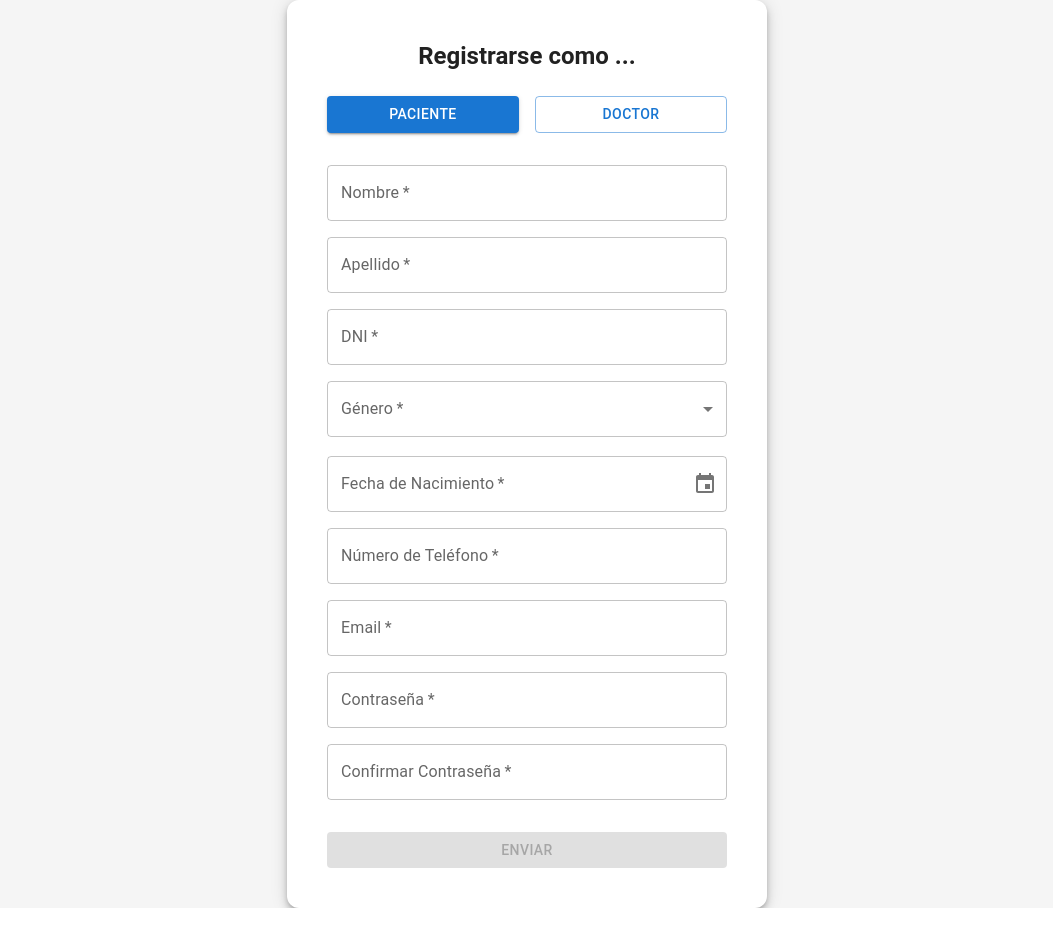
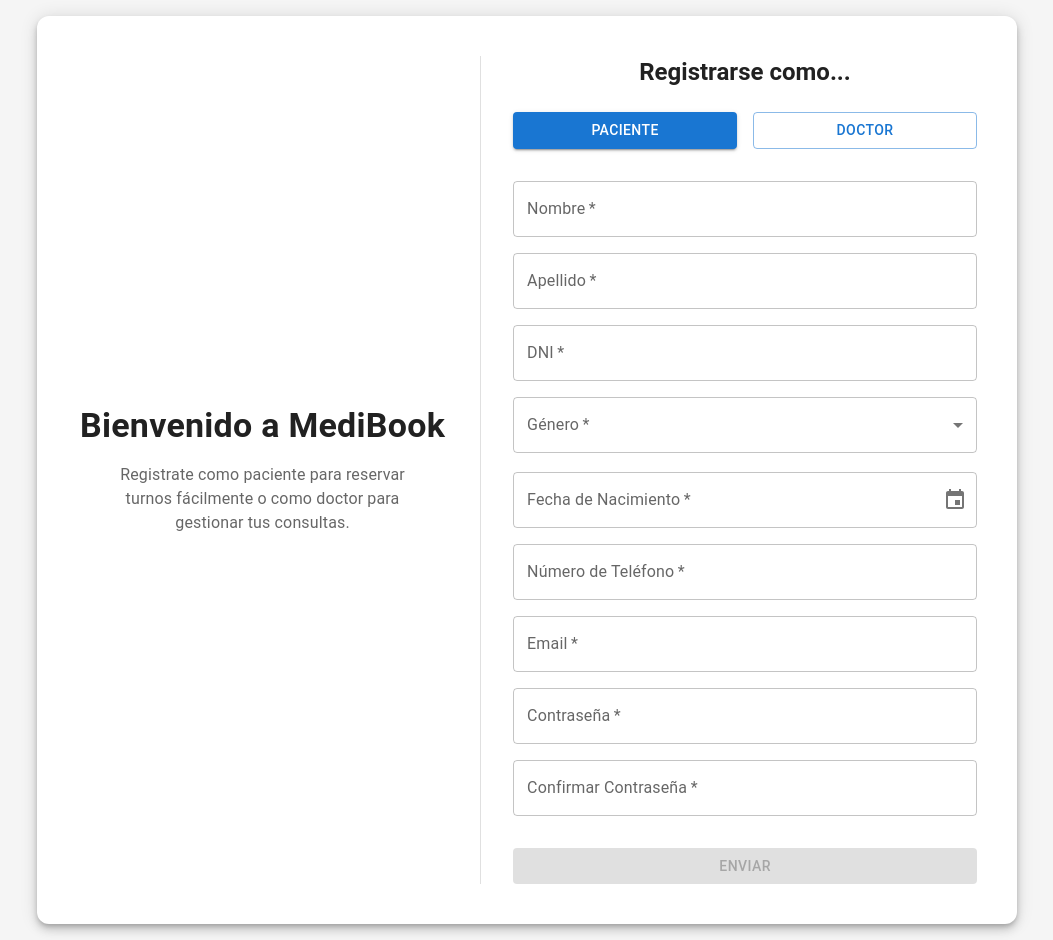
Before and after one commit to uca-pid/2025-aguinaldo-front, a React (Vite) app: page /register in a window 1280 px wide. Shown: the whole page, without its empty margins (113-1166 px from the left). Before the commit the page ends 908 px from the top, so only its background shows below. Built offline with nearby package versions, Linux system fonts and the light colour scheme.

Commit message:
Changed Input's Keys names and Style

```diff
--- a/src/components/register/RegisterScreen.tsx
+++ b/src/components/register/RegisterScreen.tsx
@@ -1,48 +1,93 @@
 import React from "react";
-import { Box, Button, Typography, Paper, Stack } from "@mui/material";
+import {
+  Box,
+  Button,
+  Typography,
+  Paper,
+  Stack,
+  useMediaQuery,
+  useTheme,
+  Divider,
+} from "@mui/material";
 import PatientRegisterForm from "./userForms/PatientRegisterForm";
 import DoctorRegisterForm from "./userForms/DoctorRegisterForm";
 import { useMachines } from "../../providers/MachineProvider";
 
 const RegisterScreen: React.FC = () => {
-  const {ui, register} = useMachines();
+  const { ui, register } = useMachines();
   const { context: uiContext, send: uiSend } = ui;
   const { context: registerContext } = register;
 
   const formContext = uiContext.toggleStates || {};
   const isPatient = formContext["patient"] ?? true;
   const isIn = formContext["fade"] ?? true;
-  const isSuccess = (registerContext.apiResponse && !registerContext.apiResponse.error) ?? false;
+  const isSuccess =
+    (registerContext.apiResponse && !registerContext.apiResponse.error) ?? false;
+
+  const theme = useTheme();
+  const isMobile = useMediaQuery(theme.breakpoints.down("sm"));
 
   return (
     <Box
       display="flex"
       justifyContent="center"
       alignItems="center"
+      minHeight="100vh"
       bgcolor="#f5f5f5"
+      p={2}
     >
       <Paper
         elevation={6}
         sx={{
-          p: 5,
-          width: 400,
-          textAlign: "center",
+          display: "flex",
+          flexDirection: isMobile ? "column" : "row",
+          alignItems: "center",
+          justifyContent: "center",
+          gap: 4,
+          p: { xs: 3, sm: 5 },
+          width: "100%",
+          maxWidth: 900,
           borderRadius: 3,
           opacity: isIn ? 1 : 0,
           transition: "opacity 0.3s",
         }}
       >
+        {!isMobile && (
+          <Box flex={0.8} textAlign="center">
+            <Typography variant="h4" fontWeight={700} mb={2}>
+              Bienvenido a MediBook
+            </Typography>
+            <Typography variant="body1" color="text.secondary" px={4}>
+              Registrate como paciente para reservar turnos fácilmente
+              o como doctor para gestionar tus consultas.
+            </Typography>
+          </Box>
+        )}
+
+        {!isMobile && <Divider orientation="vertical" flexItem />}
+
+        <Box flex={1} width="100%">
           {isSuccess ? (
-          <Typography variant="h5" fontWeight={600} color="green">
-            Registro exitoso!
+            <Typography variant="h5" fontWeight={600} color="success.main" textAlign="center">
+              🎉 Registro exitoso!
             </Typography>
           ) : (
             <>
-            <Typography variant="h5" mb={3} fontWeight={600}>
-              Registrarse como ...
+              <Typography
+                variant="h5"
+                mb={3}
+                fontWeight={600}
+                textAlign="center"
+              >
+                Registrarse como...
               </Typography>
 
-            <Stack direction="row" spacing={2} justifyContent="center" mb={4}>
+              <Stack
+                direction={isMobile ? "column" : "row"}
+                spacing={2}
+                justifyContent="center"
+                mb={4}
+              >
                 <Button
                   variant={isPatient ? "contained" : "outlined"}
                   onClick={() => uiSend({ type: "TOGGLE", key: "patient" })}
@@ -66,6 +111,7 @@
               )}
             </>
           )}
+        </Box>
       </Paper>
     </Box>
   );
--- a/src/components/register/userForms/PatientRegisterForm.tsx
+++ b/src/components/register/userForms/PatientRegisterForm.tsx
@@ -26,17 +26,19 @@
   const hasErrorsOrEmpty = () => {
     const values = registerContext.formValues || {};
     const errors = registerContext.formErrors || {};
-    const keys = [
-      "patientNombre",
-      "patientApellido",
-      "patientDni",
-      "patientGenero",
-      "patientFechaNacimiento",
-      "patientEmail",
-      "patientPassword",
-      "patientPasswordConfirm",
-      "patientTelefono",
+
+    const keys: (keyof typeof values)[] = [
+      "patient_name",
+      "patient_surname",
+      "patient_dni",
+      "patient_gender",
+      "patient_birthdate",
+      "patient_email",
+      "patient_password",
+      "patient_password_confirm",
+      "patient_phone",
     ];
+
     return keys.some((key) => !values[key] || errors[key]);
   };
 
@@ -45,42 +47,42 @@
       <Stack spacing={2}>
         <TextField
           label="Nombre"
-          name="patientNombre"
+          name="patient_name"
           fullWidth
           required
           onChange={(e) => debouncedUpdate(e.target.name, e.target.value)}
-          error={!!registerContext.formErrors?.patientNombre}
-          helperText={registerContext.formErrors?.patientNombre || ""}
+          error={!!registerContext.formErrors?.patient_name}
+          helperText={registerContext.formErrors?.patient_name || ""}
         />
         <TextField
           label="Apellido"
-          name="patientApellido"
+          name="patient_surname"
           fullWidth
           required
           onChange={(e) => debouncedUpdate(e.target.name, e.target.value)}
-          error={!!registerContext.formErrors?.patientApellido}
-          helperText={registerContext.formErrors?.patientApellido || ""}
+          error={!!registerContext.formErrors?.patient_surname}
+          helperText={registerContext.formErrors?.patient_surname || ""}
         />
         <TextField
           label="DNI"
-          name="patientDni"
+          name="patient_dni"
           type="number"
           fullWidth
           required
           onChange={(e) => debouncedUpdate(e.target.name, e.target.value)}
-          error={!!registerContext.formErrors?.patientDni}
-          helperText={registerContext.formErrors?.patientDni || ""}
+          error={!!registerContext.formErrors?.patient_dni}
+          helperText={registerContext.formErrors?.patient_dni || ""}
         />
         <FormControl
           fullWidth
           required
-          error={!!registerContext.formErrors?.patientGenero}
+          error={!!registerContext.formErrors?.patient_gender}
         >
           <InputLabel id="genero-patient-label">Género</InputLabel>
           <Select
             labelId="genero-patient-label"
             id="genero-patient"
-            name="patientGenero"
+            name="patient_gender"
             defaultValue=""
             fullWidth
             onChange={(e) => debouncedUpdate(e.target.name, e.target.value)}
@@ -89,7 +91,7 @@
             <MenuItem value={"Femenino"}>Femenino</MenuItem>
           </Select>
           <FormHelperText>
-            {registerContext.formErrors?.patientGenero}
+            {registerContext.formErrors?.patient_gender}
           </FormHelperText>
         </FormControl>
         <FormControl fullWidth required>
@@ -101,55 +103,55 @@
                 textField: {
                   required: true,
                   fullWidth: true,
-                  name: "patientFechaNacimiento",
+                  name: "patient_birthdate",
                 },
               }}
               onChange={(date) =>
-                debouncedUpdate("patientFechaNacimiento", date)
+                debouncedUpdate("patient_birthdate", date)
               }
             />
           </LocalizationProvider>
         </FormControl>
         <TextField
           label="Número de Teléfono"
-          name="patientTelefono"
+          name="patient_phone"
           type="number"
           fullWidth
           required
           onChange={(e) => debouncedUpdate(e.target.name, e.target.value)}
-          error={!!registerContext.formErrors?.patientTelefono}
-          helperText={registerContext.formErrors?.patientTelefono || ""}
+          error={!!registerContext.formErrors?.patient_phone}
+          helperText={registerContext.formErrors?.patient_phone || ""}
         />
         <TextField
           label="Email"
-          name="patientEmail"
+          name="patient_email"
           type="email"
           fullWidth
           required
           onChange={(e) => debouncedUpdate(e.target.name, e.target.value)}
-          error={!!registerContext.formErrors?.patientEmail}
-          helperText={registerContext.formErrors?.patientEmail || ""}
+          error={!!registerContext.formErrors?.patient_email}
+          helperText={registerContext.formErrors?.patient_email || ""}
         />
         <TextField
           label="Contraseña"
-          name="patientPassword"
+          name="patient_password"
           type="password"
           fullWidth
           required
           onChange={(e) => debouncedUpdate(e.target.name, e.target.value)}
-          error={!!registerContext.formErrors?.patientPassword}
-          helperText={registerContext.formErrors?.patientPassword || ""}
+          error={!!registerContext.formErrors?.patient_password}
+          helperText={registerContext.formErrors?.patient_password || ""}
         />
         <TextField
           label="Confirmar Contraseña"
-          name="patientPasswordConfirm"
+          name="patient_password_confirm"
           type="password"
           fullWidth
           required
           onChange={(e) => debouncedUpdate(e.target.name, e.target.value)}
-          error={!!registerContext.formErrors?.patientPasswordConfirm}
+          error={!!registerContext.formErrors?.patient_password_confirm}
           helperText={
-            registerContext.formErrors?.patientPasswordConfirm || ""
+            registerContext.formErrors?.patient_password_confirm || ""
           }
         />
       </Stack>
--- a/src/machines/registerMachine.ts
+++ b/src/machines/registerMachine.ts
@@ -2,8 +2,31 @@
 import {validateField} from "../utils/registerValidation";
 
 export interface RegisterMachineContext {
-  formValues: Record<string, any>;
-  formErrors?: Record<string, string>;
+  formValues: {
+    patient_name: string;
+    patient_surname: string;
+    patient_dni: string;
+    patient_gender: string;
+    patient_birthdate: string | null;
+    patient_email: string;
+    patient_password: string;
+    patient_password_confirm: string;
+    patient_phone: string;
+    doctor_name: string;
+    doctor_surname: string;
+    doctor_specialty: string;
+    doctor_medical_license: string;
+    doctor_gender: string;
+    doctor_birthdate: string | null;
+    doctor_email: string;
+    doctor_password: string;
+    doctor_password_confirm: string;
+    doctor_phone: string;
+    doctor_slot_duration_min?: number;
+  };
+  formErrors?: {
+    [key: string]: string;
+  };
   apiResponse?: any;
 }
 
@@ -17,11 +40,11 @@
   initial: "idle",
   context: {
     formValues: {
-        patientNombre: "", patientApellido: "", patientDni: "", patientGenero: "", patientFechaNacimiento: null,
-        patientEmail: "",  patientPassword: "", patientPasswordConfirm: "", patientTelefono: "",
+        patient_name: "", patient_surname: "", patient_dni: "", patient_gender: "", patient_birthdate: null,
+        patient_email: "",  patient_password: "", patient_password_confirm: "", patient_phone: "",
 
-        doctorNombre: "", doctorApellido: "", doctorEspecialidad: "", doctorMatricula: "", doctorGenero: "",
-        doctorFechaNacimiento: null, doctorEmail: "", doctorPassword: "", doctorPasswordConfirm: "", doctorTelefono: ""
+        doctor_name: "", doctor_surname: "", doctor_specialty: "", doctor_medical_license: "", doctor_gender: "",
+        doctor_birthdate: null, doctor_email: "", doctor_password: "", doctor_password_confirm: "", doctor_phone: ""
     },
     formErrors: {},
     apiResponse: null
@@ -53,7 +76,7 @@
         {
           target: "submitting",
           actions: ({ context }) => {
-            const formPrefix = context.formValues?.patientNombre ? "patient" : "doctor";
+            const formPrefix = context.formValues?.patient_name ? "patient" : "doctor";
             const errors: Record<string, string> = {};
             for (const [key, value] of Object.entries(context.formValues || {})) {
               if (key.startsWith(formPrefix)) {
@@ -70,30 +93,30 @@
     },
     submitting: {
       entry: ({ context }) => {
-        const isPatient = context.formValues?.patientNombre ? true : false;
+        const isPatient = context.formValues?.patient_name ? true : false;
 
         const payload = isPatient ? {
-          name: context.formValues.patientNombre,
-          surname: context.formValues.patientApellido,
-          email: context.formValues.patientEmail,
-          password: context.formValues.patientPassword,
-          phone: context.formValues.patientTelefono || "",
-          birthdate: context.formValues.patientFechaNacimiento || "",
-          gender: context.formValues.patientGenero || "",
+          name: context.formValues.patient_name,
+          surname: context.formValues.patient_surname,
+          email: context.formValues.patient_email,
+          password: context.formValues.patient_password,
+          phone: context.formValues.patient_phone || "",
+          birthdate: context.formValues.patient_birthdate || "",
+          gender: context.formValues.patient_gender || "",
           medicalLicense: null,
           specialty: null,
           slotDurationMin: null
         } : {
-          name: context.formValues.doctorNombre,
-          surname: context.formValues.doctorApellido,
-          email: context.formValues.doctorEmail,
-          password: context.formValues.doctorPassword,
-          phone: context.formValues.doctorTelefono || "",
-          birthdate: context.formValues.doctorFechaNacimiento || "",
-          gender: context.formValues.doctorGenero || "",
-          medicalLicense: context.formValues.doctorMatricula,
-          specialty: context.formValues.doctorEspecialidad,
-          slotDurationMin: context.formValues.doctorSlotDurationMin || 30
+          name: context.formValues.doctor_name,
+          surname: context.formValues.doctor_surname,
+          email: context.formValues.doctor_email,
+          password: context.formValues.doctor_password,
+          phone: context.formValues.doctor_phone || "",
+          birthdate: context.formValues.doctor_birthdate || "",
+          gender: context.formValues.doctor_gender || "",
+          medicalLicense: context.formValues.doctor_medical_license,
+          specialty: context.formValues.doctor_specialty,
+          slotDurationMin: context.formValues.doctor_slot_duration_min || 30
         };
 
         fetch(isPatient
```
Also changed, not shown: src/components/register/userForms/DoctorRegisterForm.tsx (+44 -43 lines), src/utils/registerValidation.ts (+8 -8 lines). Lines whose indentation alone changed are shown as unchanged.
